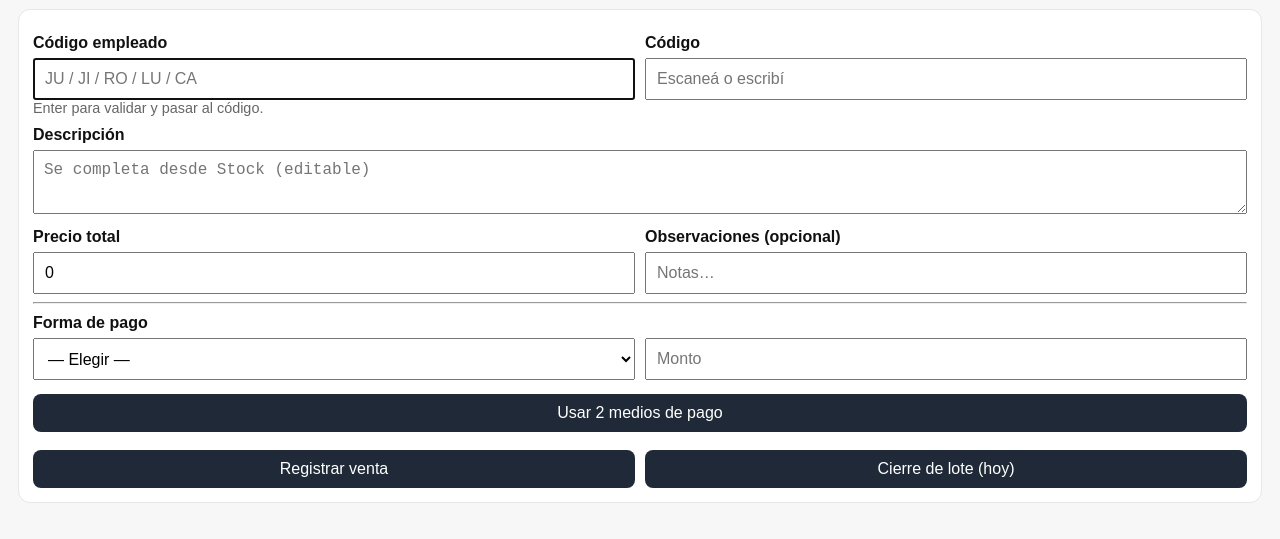
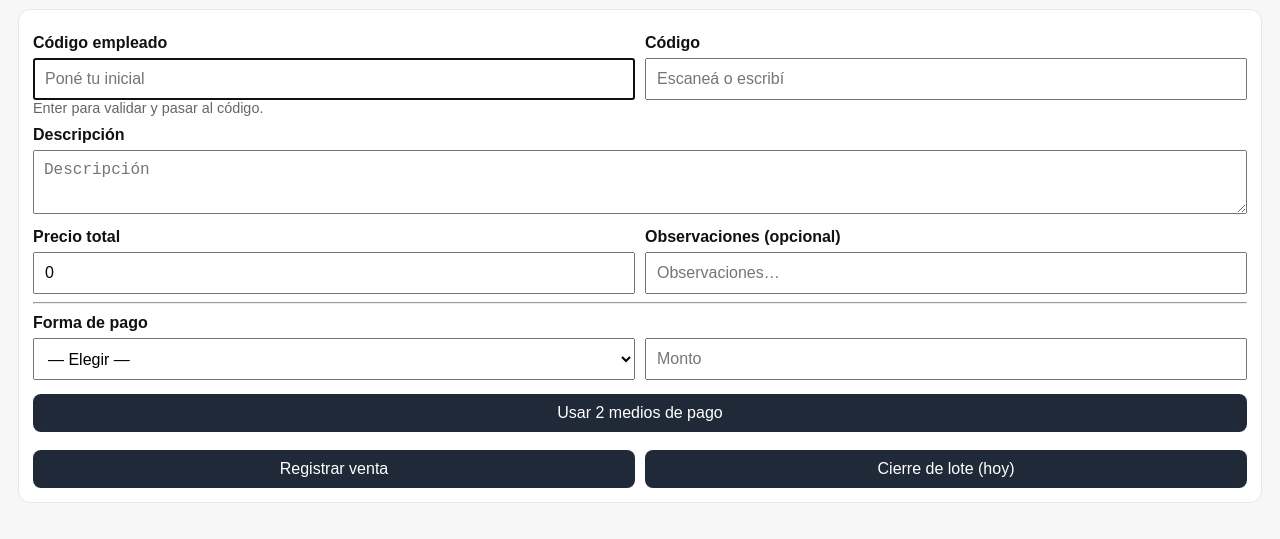
Before and after one commit to a32028974/ficha_caja, a plain HTML site: page index.html in a window 1280 px wide. Shown: the part 93-632 px from the top of the page. Drawn offline with Linux system fonts and the light colour scheme; some packages are replaced by stand-ins of ours; a script that the page names is missing.

Commit message:
Update index.html

```diff
--- a/index.html
+++ b/index.html
@@ -33,7 +33,7 @@
   <div class="row">
     <div>
       <label for="vend">Código empleado</label>
-      <input id="vend" placeholder="JU / JI / RO / LU / CA" autocomplete="off"/>
+      <input id="vend" placeholder="Poné tu inicial" autocomplete="off"/>
       <div class="muted">Enter para validar y pasar al código.</div>
     </div>
     <div>
@@ -43,7 +43,7 @@
   </div>
 
   <label for="descripcion">Descripción</label>
-  <textarea id="descripcion" placeholder="Se completa desde Stock (editable)"></textarea>
+  <textarea id="descripcion" placeholder="Descripción"></textarea>
 
   <div class="row">
     <div>
@@ -52,7 +52,7 @@
     </div>
     <div>
       <label for="obs">Observaciones (opcional)</label>
-      <input id="obs" placeholder="Notas…"/>
+      <input id="obs" placeholder="Observaciones…"/>
     </div>
   </div>
 
```
